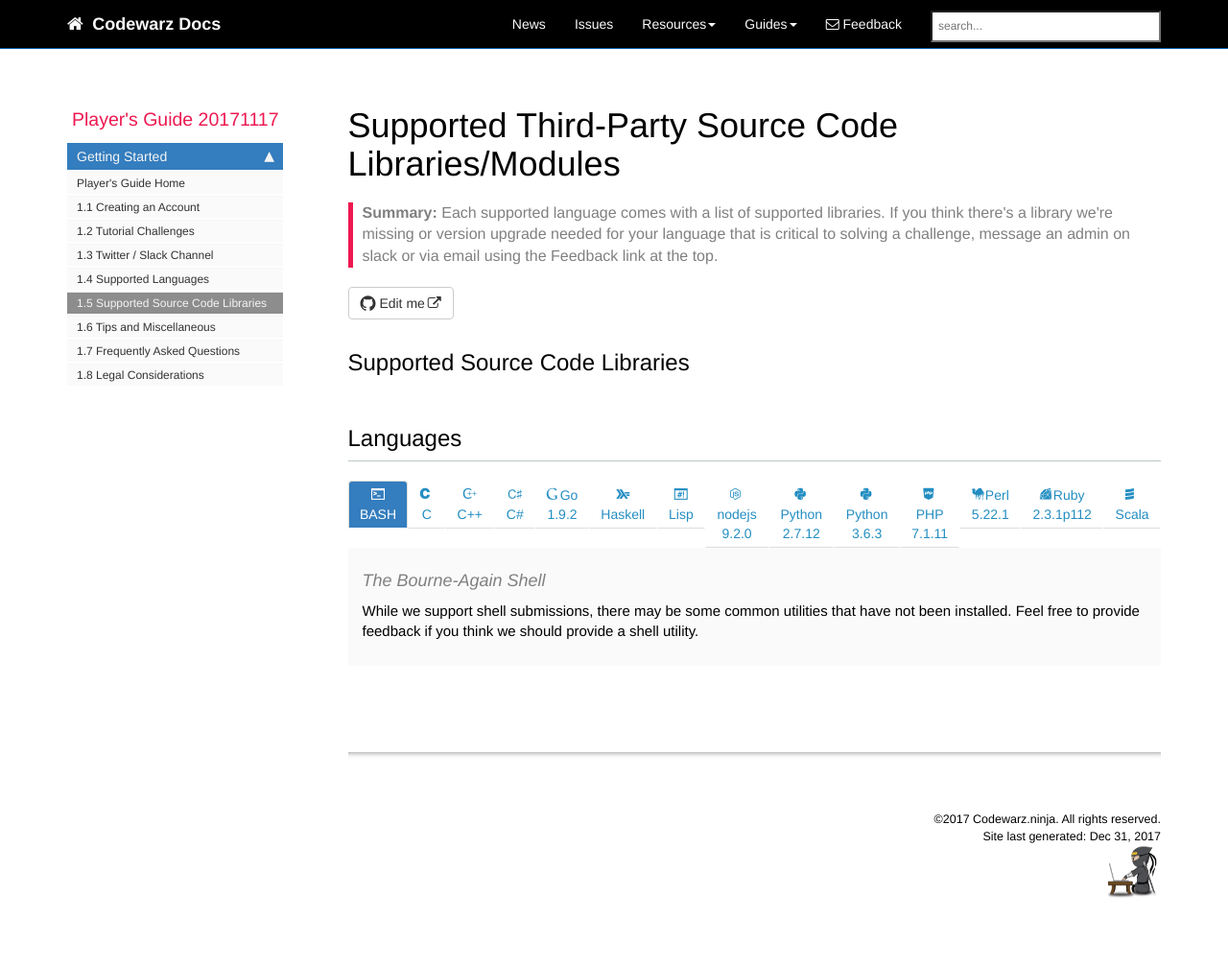
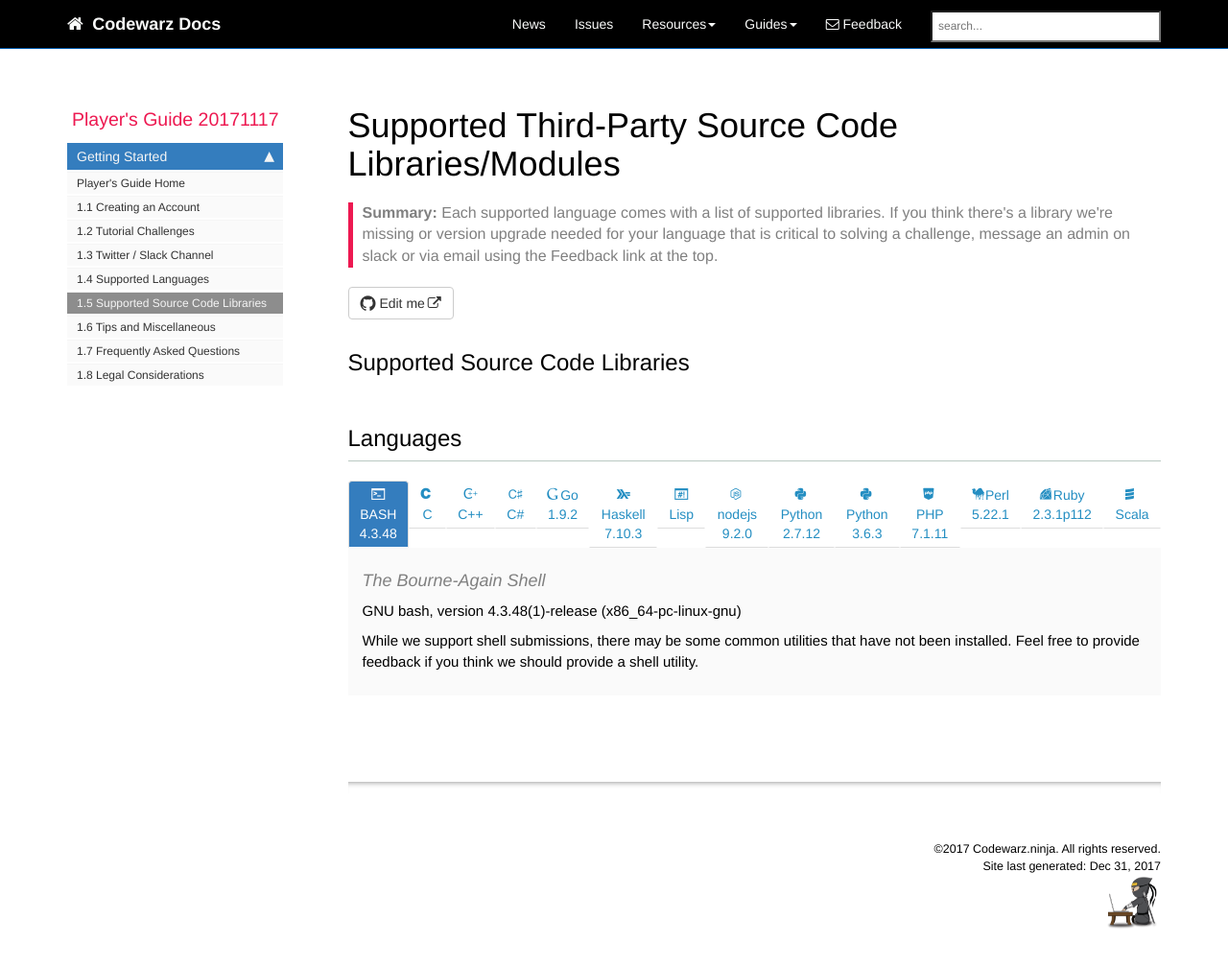
Before and after one commit to codewarz-ninja/runcode-docs.github.io, a Jekyll site: the page built from pages/player-guide/third_party_libraries.md, in a window 1280 px wide and 1033 px high. Shown: the top 1007 px of the window at 96% size. Built offline with Jekyll 4.4.1, drawn with Linux system fonts in a browser that asks for light colours; nearby versions of some CDN libraries; comment, search, counter and statistics services are not loaded.

Commit message:
Updated tabs to include versions of scala, bash, and haskell (ghc)

```diff
--- a/_includes/custom/third_party_lib_tabs.html
+++ b/_includes/custom/third_party_lib_tabs.html
@@ -5,7 +5,7 @@
         <div class="col-lg-12">
 
             <ul id="myTab" class="nav nav-tabs nav-justified">
-                <li class="active"><a href="#language-bash" data-toggle="tab"><i class="fa icon-shell"></i>BASH</a>
+                <li class="active"><a href="#language-bash" data-toggle="tab"><i class="fa icon-shell"></i>BASH 4.3.48</a>
                 </li>
                 <li class=""><a href="#language-C" data-toggle="tab"><i class="fa icon-c"></i>C</a>
                 </li>
@@ -15,7 +15,7 @@
                 </li>
                 <li class=""><a href="#language-go" data-toggle="tab"><i class="fa icon-google"></i>Go 1.9.2</a>
                 </li>
-                <li class=""><a href="#language-haskell" data-toggle="tab"><i class="fa icon-haskell"></i>Haskell</a>
+                <li class=""><a href="#language-haskell" data-toggle="tab"><i class="fa icon-haskell"></i>Haskell 7.10.3</a>
                 </li>
                 <li class=""><a href="#language-lisp" data-toggle="tab"><i class="fa icon-script"></i>Lisp</a>
                 </li>
@@ -38,6 +38,7 @@
             <div id="myTabContent" class="tab-content">
                 <div class="tab-pane fade active in" id="language-bash">
                     <h4>The Bourne-Again Shell</h4>
+                    <p>GNU bash, version 4.3.48(1)-release (x86_64-pc-linux-gnu)</p>
                     <p>While we support shell submissions, there may be some
                     common utilities that have not been installed.  Feel free to
                     provide feedback if you think we should provide a shell utility.</p>
@@ -874,6 +875,7 @@ unsafe
                 </div>
                 <div class="tab-pane fade" id="language-haskell">
                     <h4>Haskell</h4>
+                    <p>ghc --version: The Glorious Glasgow Haskell Compilation System, version 7.10.3</p>
                     <p>Haskell is currently supported with a base install of the
                         language.  Please submit feedback if you identify any
                         additional libraries that should be installed.
@@ -1548,7 +1550,9 @@ test-unit (3.1.7)
                     </p>
                 </div>
                 <div class="tab-pane fade" id="language-scala">
-                    <h4>Scala</h4>
+                    <h4>Scala 2.11.6</h4>
+                    <p>scala&gt; util.Properties.versionString<br />
+                    res0: String = version 2.11.6</p>
                     <p>Scala is currently supported with a base install of the
                         language.  Please submit feedback if you identify any
                         additional libraries that should be installed.
```
